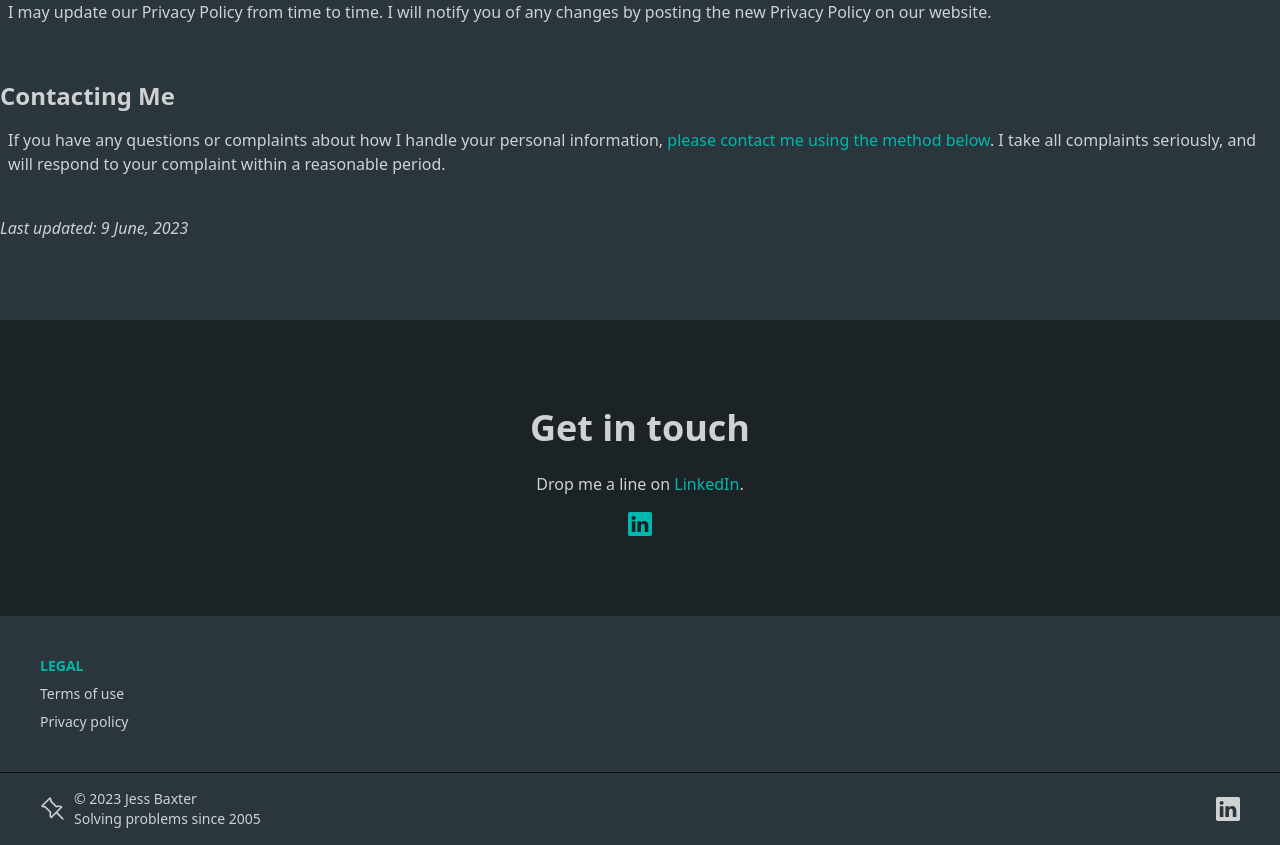
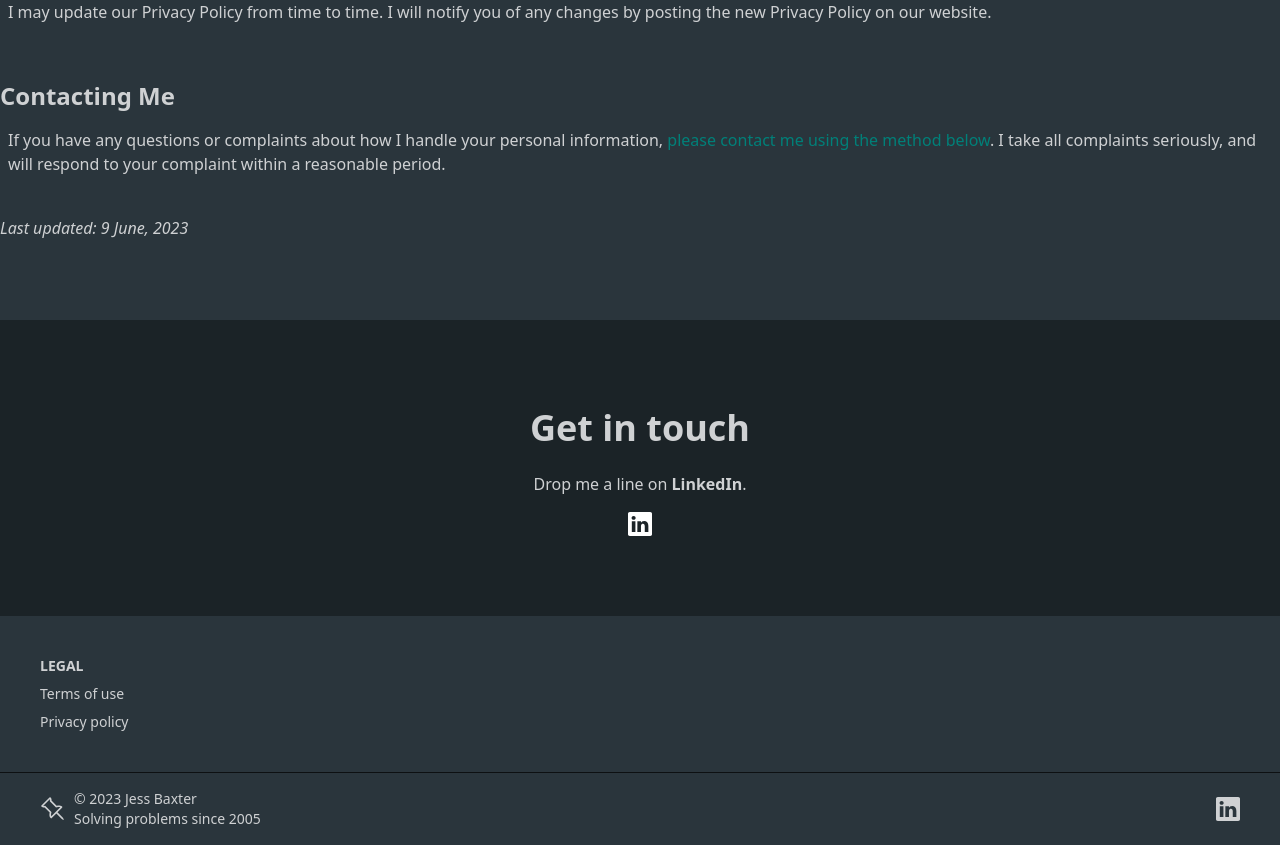
Before and after one commit to JessBaxter/portfolio2023, a Next.js app: page /privacy in a window 1280 px wide. Shown: the part 1360-2205 px from the top of the page. Built offline with nearby package versions, Linux system fonts and the light colour scheme.

Commit message:
Accessibility improvements
Aiming for 100s across the board

```diff
--- a/components/Contact.js
+++ b/components/Contact.js
@@ -11,7 +11,7 @@
           alt="Contact me via LinkedIn"
           aria-label="My LinkedIn profile"
           target="_blank"
-          className="text-primary">
+          className="font-bold hover:underline">
           LinkedIn
         </a>
         .
@@ -22,7 +22,7 @@
           alt="Contact me via LinkedIn"
           aria-label="My LinkedIn profile"
           target="_blank"
-          className="text-primary">
+          className="text-white">
           <svg
             xmlns="http://www.w3.org/2000/svg"
             width="24"
--- a/components/Cta.js
+++ b/components/Cta.js
@@ -6,20 +6,35 @@
       <section className="flex flex-col justify-center">
         <p className="font-bold text-center text-white text-1xl md:text-4xl py-10 px-2">
           I'm actively looking for new opportunities.
-          <br />
-          Why not drop me a line today!
         </p>
         <div className="flex w-full justify-center">
-          <button className="btn btn-secondary drop-shadow-md">
+          <div>
             <a
               href="https://www.linkedin.com/in/jess-baxter-dev/"
               alt="Contact me via LinkedIn"
               aria-label="My LinkedIn profile"
               target="_blank"
-              className="text-primary">
-              LinkedIn
+              className="text-white font-bold hover:underline">
+              Drop me a line via
             </a>
-          </button>
+          </div>
+          <div className="px-4">
+            <a
+              href="https://www.linkedin.com/in/jess-baxter-dev/"
+              alt="Contact me via LinkedIn"
+              aria-label="My LinkedIn profile"
+              target="_blank"
+              className="text-white">
+              <svg
+                xmlns="http://www.w3.org/2000/svg"
+                width="24"
+                height="24"
+                fill="currentColor"
+                viewBox="0 0 16 16">
+                <path d="M0 1.146C0 .513.526 0 1.175 0h13.65C15.474 0 16 .513 16 1.146v13.708c0 .633-.526 1.146-1.175 1.146H1.175C.526 16 0 15.487 0 14.854V1.146zm4.943 12.248V6.169H2.542v7.225h2.401zm-1.2-8.212c.837 0 1.358-.554 1.358-1.248-.015-.709-.52-1.248-1.342-1.248-.822 0-1.359.54-1.359 1.248 0 .694.521 1.248 1.327 1.248h.016zm4.908 8.212V9.359c0-.216.016-.432.08-.586.173-.431.568-.878 1.232-.878.869 0 1.216.662 1.216 1.634v3.865h2.401V9.25c0-2.22-1.184-3.252-2.764-3.252-1.274 0-1.845.7-2.165 1.193v.025h-.016a5.54 5.54 0 0 1 .016-.025V6.169h-2.4c.03.678 0 7.225 0 7.225h2.4z" />
+              </svg>
+            </a>
+          </div>
         </div>
       </section>
     </section>
--- a/components/Footer.js
+++ b/components/Footer.js
@@ -7,7 +7,7 @@
     <>
       <footer className="footer p-10 text-base-content">
         <div>
-          <span className="font-bold text-primary">LEGAL</span>
+          <span className="font-bold">LEGAL</span>
           <Link
             href="/tos"
             alt="Terms of Service policy"
--- a/components/Hero.js
+++ b/components/Hero.js
@@ -13,7 +13,7 @@
             thrive in constantly changing situations, to forward-thinking
             businesses.
           </p>
-          <button className="btn btn-primary mr-6">
+          <button className="btn btn-primary text-white mr-6">
             <Link href="/#projects" alt="Projects I'm involved with">
               My Projects
             </Link>
--- a/components/Projects.js
+++ b/components/Projects.js
@@ -177,8 +177,9 @@
               name: "OBSWebSocket",
               url: "https://github.com/obsproject/obs-websocket/blob/master/docs/generated/protocol.md"
             },
-            { name: "Twitch&nbsp;API", url: "https://dev.twitch.tv/docs/api/" }
+            { name: "Twitch API", url: "https://dev.twitch.tv/docs/api/" }
           ]}
+          repoLink="https://github.com/JessBaxter/bsquared"
         />
         {/* PROJECT */}
         <Project
@@ -216,7 +217,7 @@
             { name: "openai", url: "https://pypi.org/project/openai/" },
             { name: "gradio", url: "https://pypi.org/project/gradio/" },
             {
-              name: "Hugging&nbsp;Face",
+              name: "Hugging Face",
               url: "https://huggingface.co/docs/transformers/index"
             }
           ]}
--- a/tailwind.config.js
+++ b/tailwind.config.js
@@ -1,7 +1,7 @@
 /** @type {import('tailwindcss').Config} */
 
-const primaryLight = "#00BAB1";
-const primaryLightFocus = "#00e0d5";
+const primaryLight = "#007D77";
+const primaryLightFocus = "#467875";
 const primaryDark = "#003d3a";
 const primaryDarkFocus = "#00716B";
 
```
